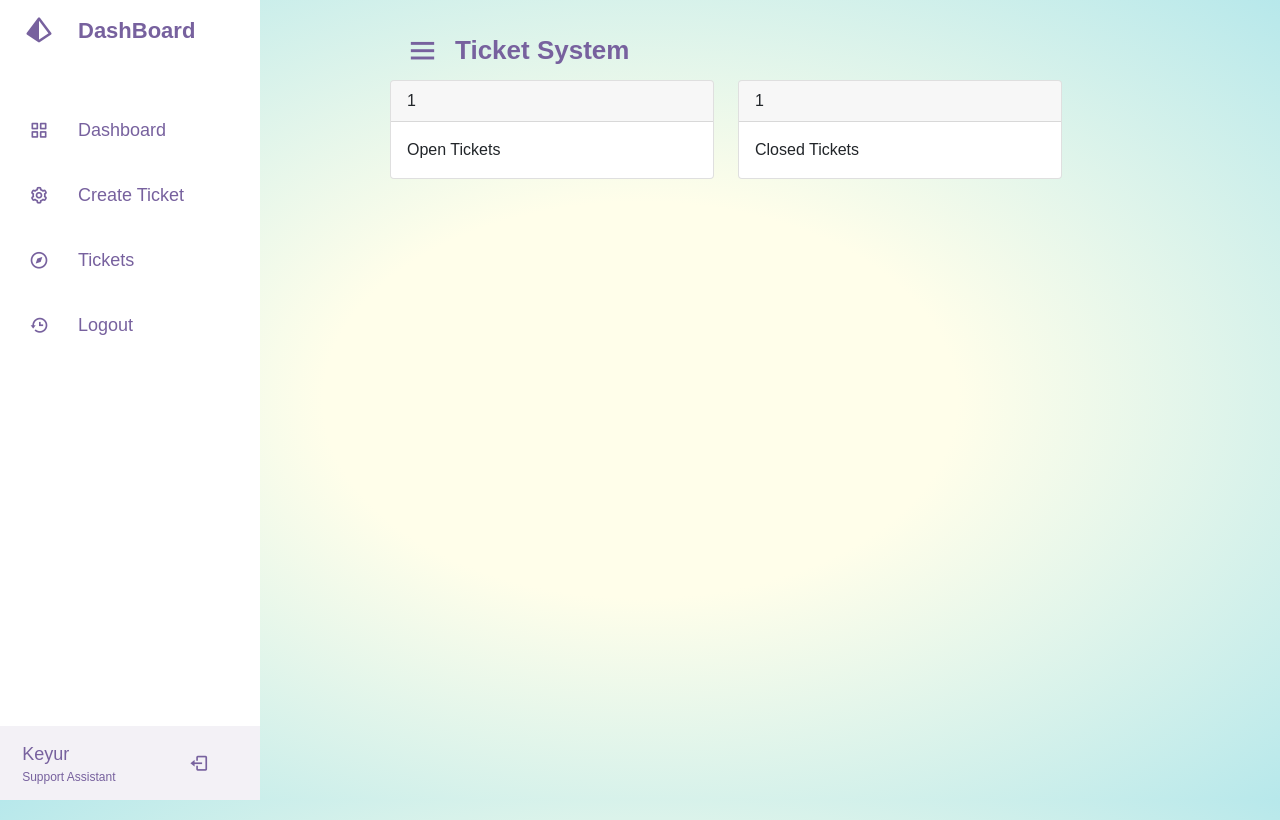
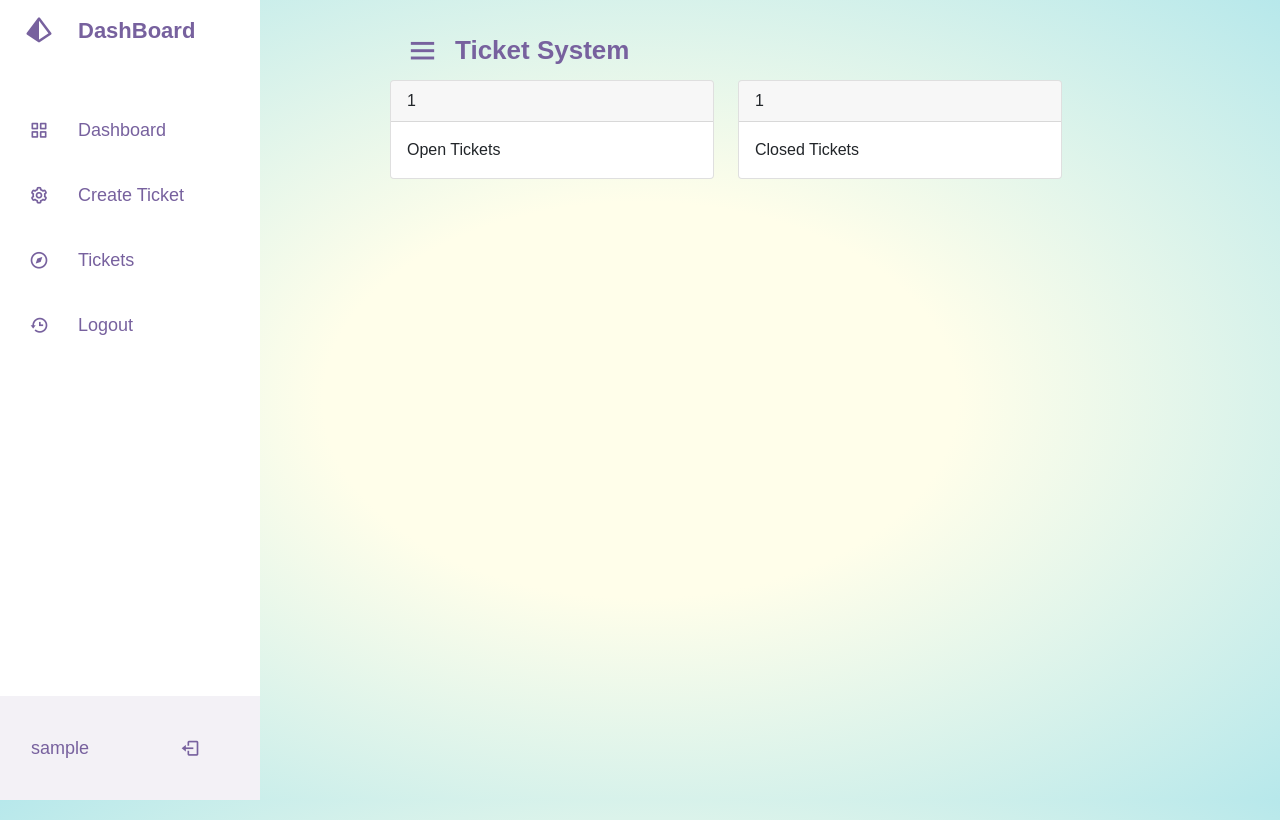
Before and after one commit to AkshayTakke/ticketManagement, a Flask app: template templates/dashboard.html in a window 1280 px wide; the page is wider, and only the part inside the window is pictured. Run offline with Flask 3, Linux system fonts and the light colour scheme; the template is opened without the code that fills it: most values are stand-ins (such as "Sample title", 1, 10 or a date in 2020); parts of the project's set-up code (start-up, migrations or seed data) failed here and were passed over; some libraries are stand-ins or nearby versions.

Commit message:
dashboard.html minor fixes

```diff
--- a/templates/dashboard.html
+++ b/templates/dashboard.html
@@ -48,10 +48,11 @@
         <div class="profile-details">
 
           <div class="name-job">
-            <div class="profile_name">Keyur</div>
-            <div class="job">Support Assistant</div>
+            {% if username %}
+            <div class="profile_name">{{username}}</div>
+            {% endif %}
           </div>
-          <i class='bx bx-log-out'></i>
+          <a href="{{ url_for('logout') }}"> <i class='bx bx-log-out'></i></a>
         </div>
       </li>
     </ul>
```
